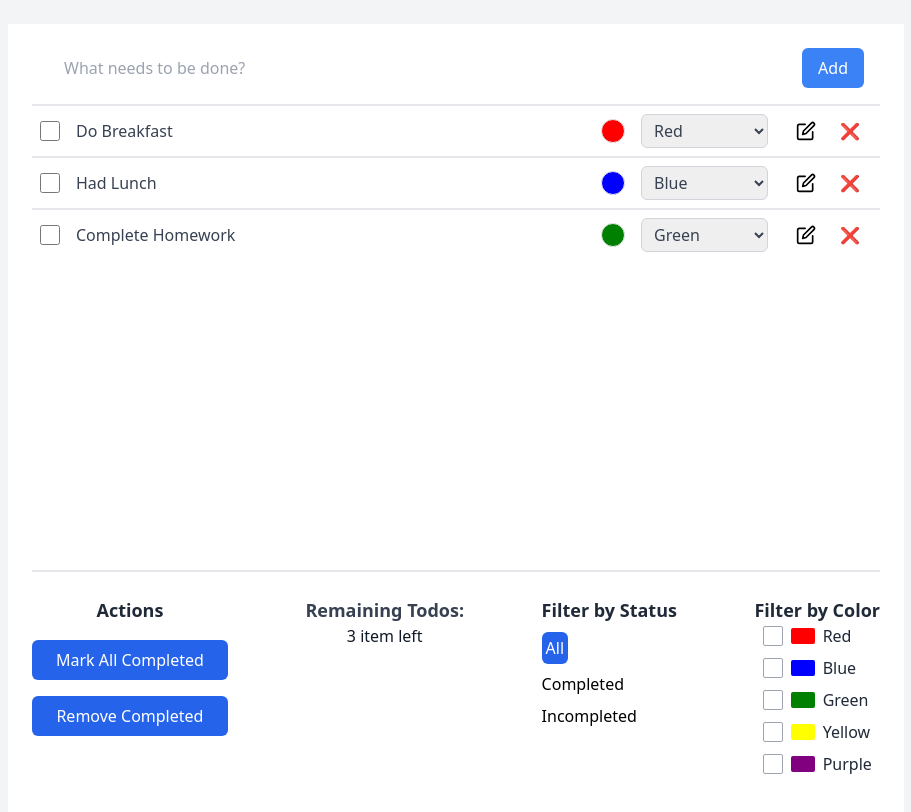
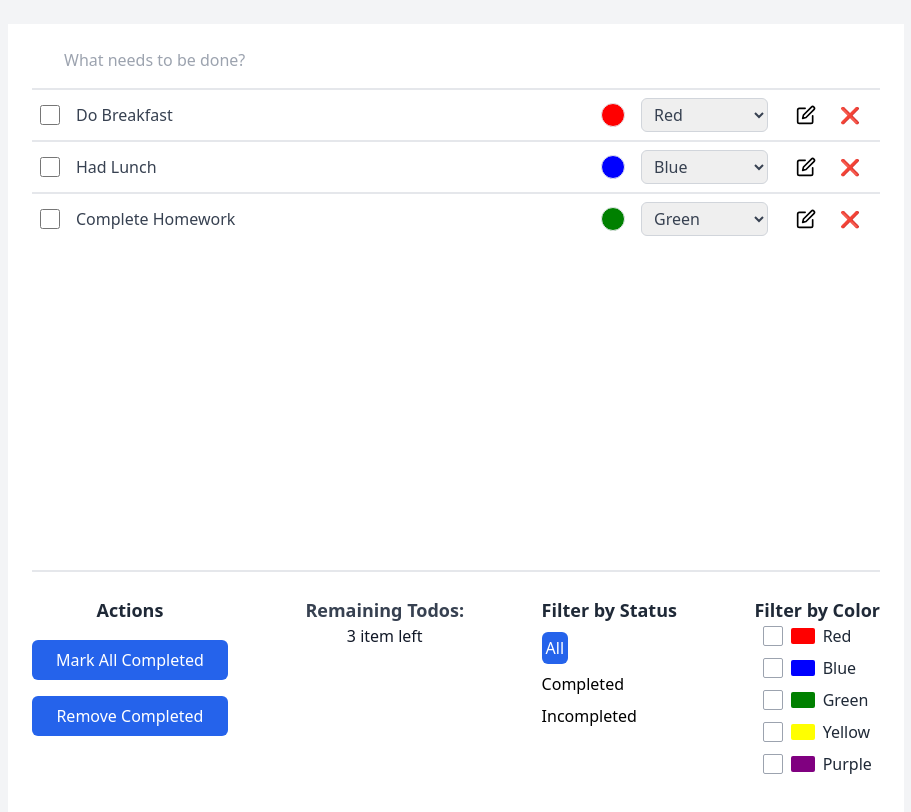
Before and after one commit to abhishekbansal2312/todolist-redux, a React (Create React App) app: page / in a window 1280 px wide. Shown: the top 812 px of the page, without its empty margins (184-1095 px from the left). Built offline with nearby package versions, Linux system fonts and the light colour scheme.

Commit message:
fix error in add todo

```diff
--- a/src/components/TodoForm.jsx
+++ b/src/components/TodoForm.jsx
@@ -13,12 +13,11 @@ export default function TodoForm({ editIndex, editTitle, closeModal }) {
 
     if (editIndex !== -1) {
       dispatch(updateTodos({ id: editIndex, title: todo }));
+      closeModal();
     } else {
       dispatch(addTodo({ title: todo }));
     }
-
     setTodo("");
-    closeModal();
   };
 
   return (
@@ -33,12 +32,6 @@ export default function TodoForm({ editIndex, editTitle, closeModal }) {
         placeholder="What needs to be done?"
         className="flex-1 px-4 rounded-sm focus:outline-none focus:border-none"
       />
-      <button
-        type="submit"
-        className="ml-4 px-4 py-2 bg-blue-500 text-white rounded-md"
-      >
-        {editIndex !== -1 ? "Update" : "Add"}
-      </button>
     </form>
   );
 }
```
